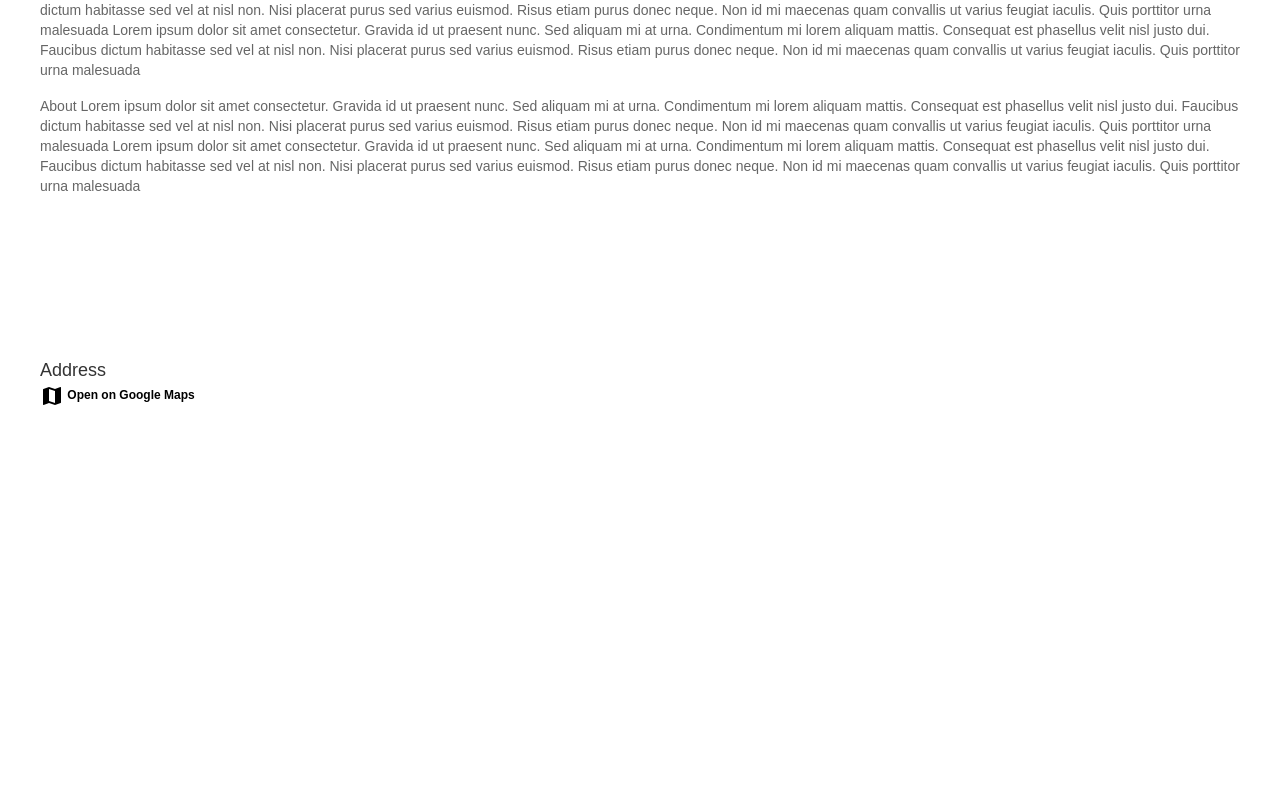
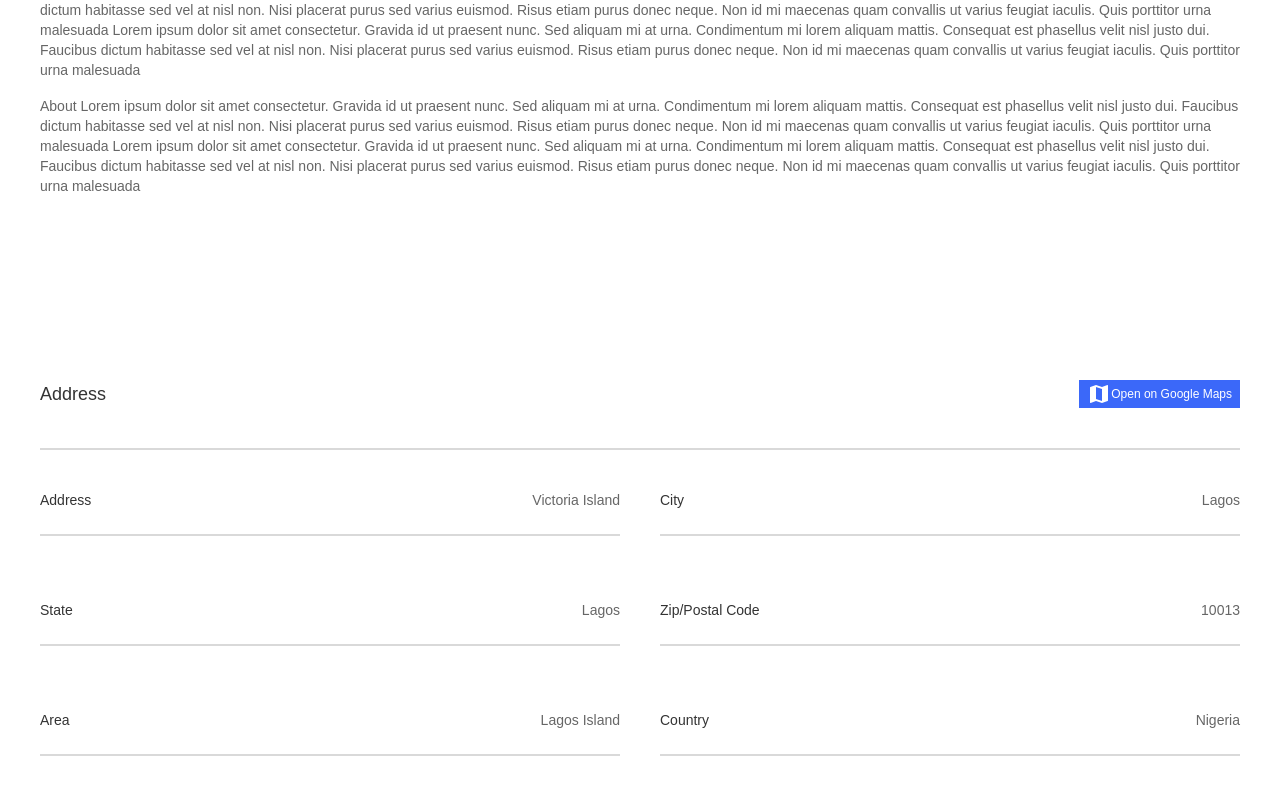
Before and after one commit to Obadea/rentwise, a React (Create React App) app: page /apartment/properties in a window 1280 px wide. Shown: the part 675-1469 px from the top of the page. Before the commit the page ends 1123 px from the top, so only its background shows below. Built offline with nearby package versions, Linux system fonts and the light colour scheme; a web font is replaced by a local one.

Commit message:
minor change

```diff
--- a/src/pages/propertyPage/components/Address.jsx
+++ b/src/pages/propertyPage/components/Address.jsx
@@ -3,13 +3,53 @@ import MapIcon from "@mui/icons-material/Map";
 
 function Address() {
   return (
-    <div className="px-4 py-6 lg:p-10 flex flex-col gap-4 mt-20">
-      <div>
+    <div className="px-4 py-6 lg:p-10 flex flex-col  gap-4 mt-16 ">
+      <div className="flex justify-between py-10 border-b-2 border-[#D9D9D9] flex-1 min-w-[45%]">
         <h4 className=" font-medium text-lg text-customdark">Address</h4>
-        <p className="font-bold text-xs">
+        <button className="font-medium text-xs bg-customSearchblue px-2 text-white flex justify-center items-center">
           {" "}
           <MapIcon /> Open on Google Maps
-        </p>
+        </button>
+      </div>
+      <div className="flex flex-col md:flex-row flex-wrap gap-2 md:gap-10 justify-between">
+        <div className="flex justify-between py-6 border-b-2 border-[#D9D9D9] flex-1 min-w-[45%]">
+          <h4 className=" font-medium text-sm text-customdark">Address</h4>
+          <button className="font-normal text-sm   text-customStreetcolor flex justify-center items-center">
+            Victoria Island
+          </button>
+        </div>
+        <div className="flex justify-between py-6 border-b-2 border-[#D9D9D9] flex-1 min-w-[45%]">
+          <h4 className=" font-medium text-sm text-customdark">City</h4>
+          <button className="font-normal text-sm   text-customStreetcolor flex justify-center items-center">
+            Lagos
+          </button>
+        </div>
+        <div className="flex justify-between py-6 border-b-2 border-[#D9D9D9] flex-1 min-w-[45%]">
+          <h4 className=" font-medium text-sm text-customdark">State</h4>
+          <button className="font-normal text-sm   text-customStreetcolor flex justify-center items-center">
+            Lagos
+          </button>
+        </div>
+        <div className="flex justify-between py-6 border-b-2 border-[#D9D9D9] flex-1 min-w-[45%]">
+          <h4 className=" font-medium text-sm text-customdark">
+            Zip/Postal Code
+          </h4>
+          <button className="font-normal text-sm   text-customStreetcolor flex justify-center items-center">
+            10013
+          </button>
+        </div>
+        <div className="flex justify-between py-6 border-b-2 border-[#D9D9D9] flex-1 min-w-[45%]">
+          <h4 className=" font-medium text-sm text-customdark">Area</h4>
+          <button className="font-normal text-sm   text-customStreetcolor flex justify-center items-center">
+            Lagos Island
+          </button>
+        </div>
+        <div className="flex justify-between py-6 border-b-2 border-[#D9D9D9] flex-1 min-w-[45%]">
+          <h4 className=" font-medium text-sm text-customdark">Country</h4>
+          <button className="font-normal text-sm   text-customStreetcolor flex justify-center items-center">
+            Nigeria
+          </button>
+        </div>
       </div>
     </div>
   );
```
